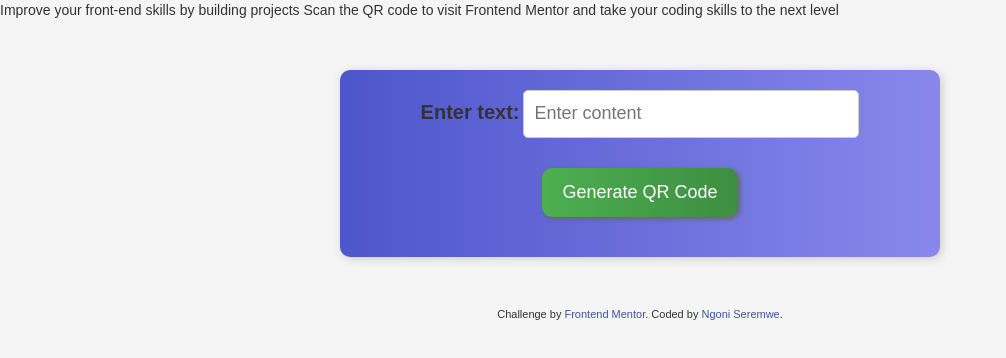
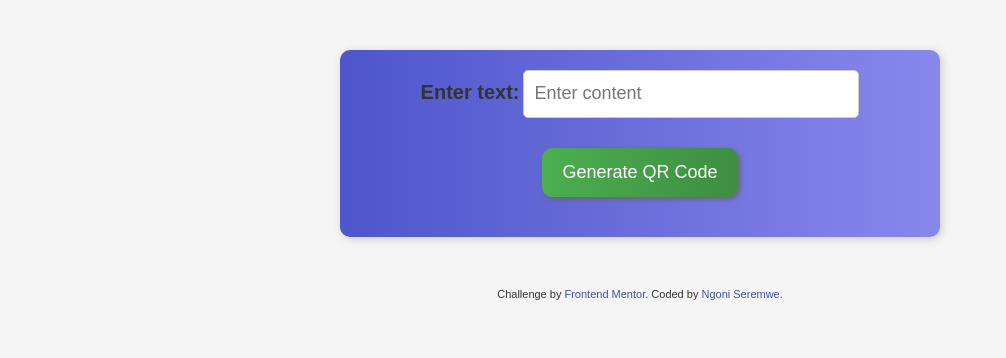
Before and after one commit to seremwen/QR-Code-Generator-HTML-CSSandJavascript, a plain HTML site: page index.html in a window 1280 px wide. Shown: the whole page, without its empty margins (0-1006 px from the left). Drawn offline with nearby package versions, Linux system fonts and the light colour scheme.

Commit message:
customised

```diff
--- a/index.html
+++ b/index.html
@@ -139,11 +139,7 @@ input {
   <script src="https://cdnjs.cloudflare.com/ajax/libs/qrcodejs/1.0.0/qrcode.min.js"></script>
 </head>
 <body>
-
-  Improve your front-end skills by building projects
-
-  Scan the QR code to visit Frontend Mentor and take your coding skills to the next level
-  <div id="container">
+ <div id="container">
     <div id="inputs">
         <label for="text-input">Enter text:</label>
         <input type="text" id="text-input" placeholder="Enter content">
```
